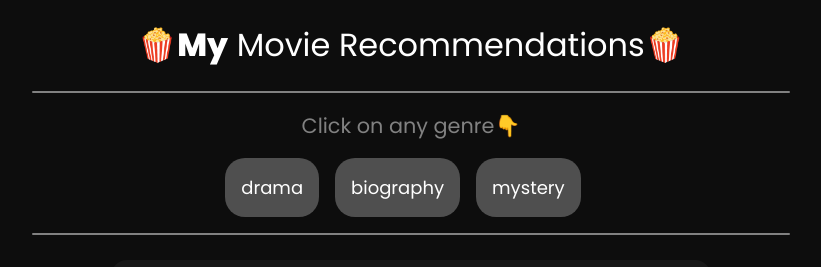
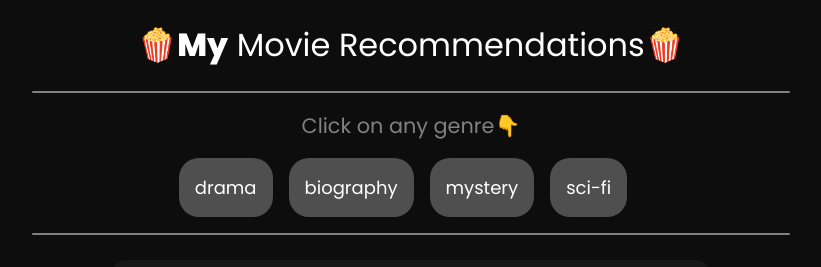
Before and after one commit to tejpatelme/movie-recommendations, a React (Create React App) app: page / in a window 1280 px wide. Shown: the top 267 px of the page, without its empty margins (229-1050 px from the left). Built offline with nearby package versions, Linux system fonts and the light colour scheme.

Commit message:
add : new genre

```diff
--- a/src/App.js
+++ b/src/App.js
@@ -85,6 +85,40 @@ var movieDB = {
       cast: "Franka Potente, Matt Damon, Chris Cooper",
       rating: "8.0 / 10"
     }
+  ],
+
+  "sci-fi": [
+    {
+      title: "Inception",
+      image:
+        "https://m.media-amazon.com/images/M/MV5BMjAxMzY3NjcxNF5BMl5BanBnXkFtZTcwNTI5OTM0Mw@@._V1_UX182_CR0,0,182,268_AL__QL50.jpg",
+      cast: "Leonardo DiCaprio, Joseph Gordon-Levitt, Elliot Page",
+      rating: "10 / 10"
+    },
+
+    {
+      title: "Interstellar",
+      image:
+        "https://m.media-amazon.com/images/M/MV5BZjdkOTU3MDktN2IxOS00OGEyLWFmMjktY2FiMmZkNWIyODZiXkEyXkFqcGdeQXVyMTMxODk2OTU@._V1_UX182_CR0,0,182,268_AL__QL50.jpg",
+      cast: "Matthew McConaughey, Anne Hathaway, Jessica Chastain",
+      rating: "9.5 / 10"
+    },
+
+    {
+      title: "The Matrix",
+      image:
+        "https://m.media-amazon.com/images/M/MV5BNzQzOTk3OTAtNDQ0Zi00ZTVkLWI0MTEtMDllZjNkYzNjNTc4L2ltYWdlXkEyXkFqcGdeQXVyNjU0OTQ0OTY@._V1_UX182_CR0,0,182,268_AL__QL50.jpg",
+      cast: "Keanu Reeves, Laurence Fishburne, Carrie-Anne Moss",
+      rating: "8.9 / 10"
+    },
+
+    {
+      title: "Edge of Tomorrow",
+      image:
+        "https://m.media-amazon.com/images/M/MV5BMTc5OTk4MTM3M15BMl5BanBnXkFtZTgwODcxNjg3MDE@._V1_UX182_CR0,0,182,268_AL__QL50.jpg",
+      cast: "Tom Cruise, Emily Blunt, Bill Paxton",
+      rating: "8.6 / 10"
+    }
   ]
 };
 
```
